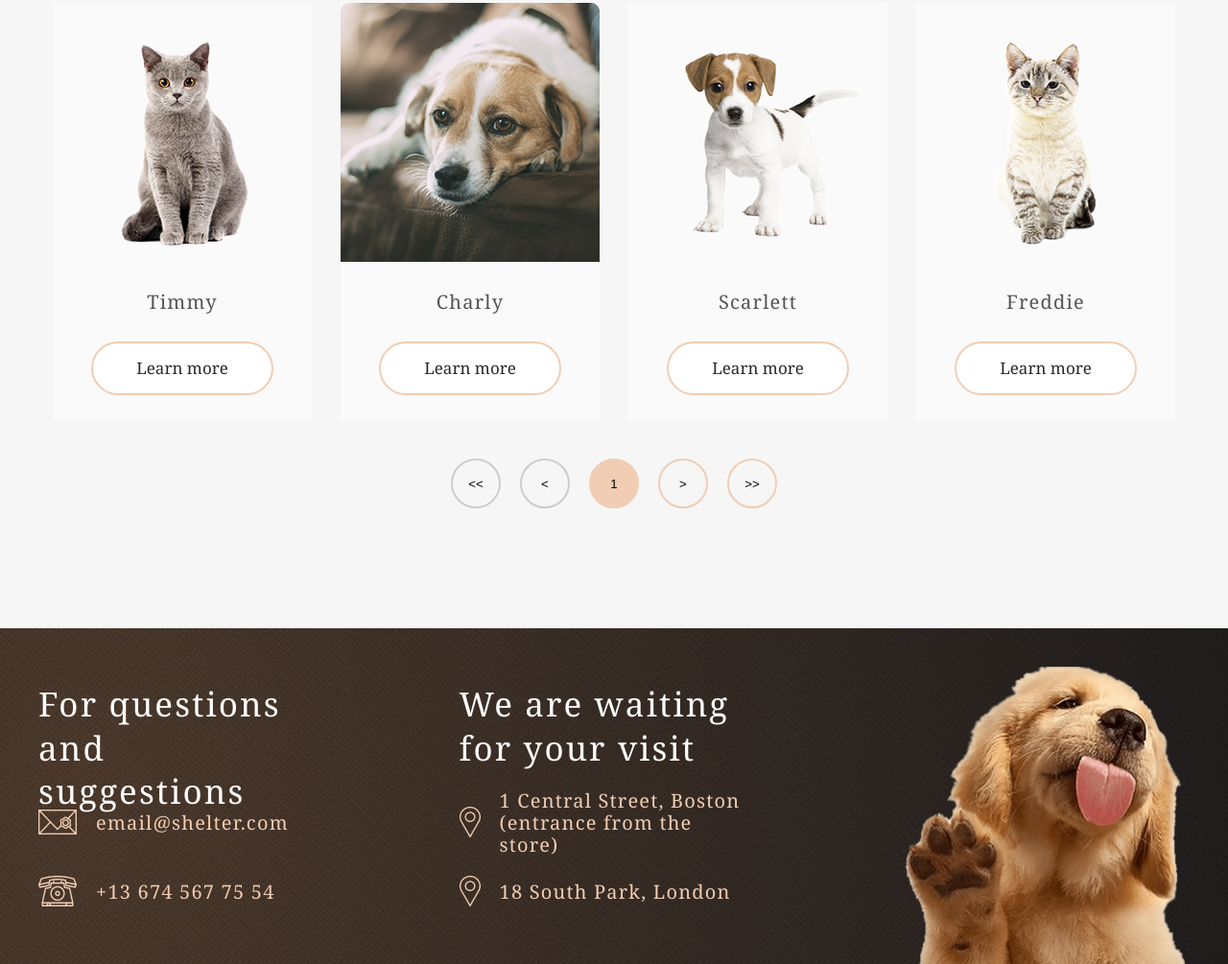
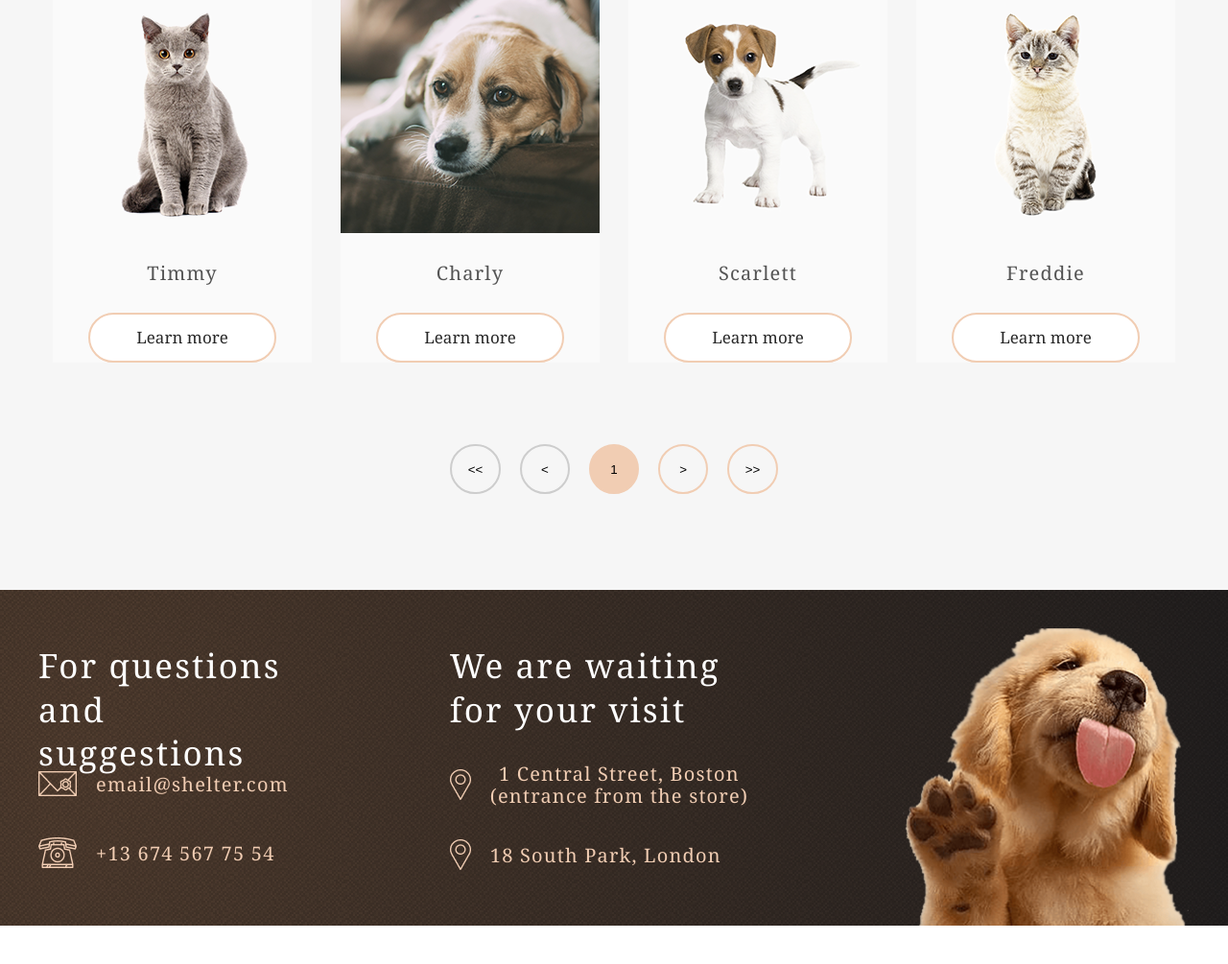
Before and after one commit to RenaSpb/audio-player, a plain HTML site: page shelter/pets.html in a window 1280 px wide. Shown: the part 807-1812 px from the top of the page at 96% size. After the commit the page ends 1772 px from the top, so only its background shows below. Drawn offline with Linux system fonts and the light colour scheme.

Commit message:
feat: pets sixes fixed

```diff
--- a/shelter/pets.css
+++ b/shelter/pets.css
@@ -5,16 +5,26 @@ body, html {
     padding: 0;
 }
 
+.container {
+    min-height: 100vh;
+    max-width: 1280px;
+    position: relative;
+    text-align: center;
+    color: white;
+    margin: 0 auto;
+    display: flex;
+    flex-direction: column;
+    align-items: center;
+    justify-content: center;
+    height: 100%
+}
+
 .nav-logo {
     width: 100%;
-    max-width: 1280px;
-    height: 120px;
     margin: 0 auto;
 }
 
 .nav-logo-content{
-    width: 1200px;
-    height: 60px;
     display: flex;
     padding: 30px 40px;
     justify-content: space-between;
@@ -89,8 +99,6 @@ body, html {
 
 .pets {
     position: relative;
-    width: 1280px;
-    height: 1342px;
     background-color: #F6F6F6;
     margin: 0 auto;
 }
@@ -102,7 +110,7 @@ body, html {
     align-items: center;
 }
 
-.cards-container {
+.cards-content {
     display: flex;
     gap: 40px 30px;
     flex-wrap: wrap;
@@ -115,7 +123,6 @@ body, html {
     position: relative;
     overflow: visible;
     margin: 0 auto;
-    height: 350px;
     background: url('gradient.png'),
     radial-gradient(110.67% 538.64% at 5.73% 50%, #513D2F 0%, #1A1A1C 100%),
     #211F20;
@@ -143,8 +150,6 @@ body, html {
 }
 
 .footer-content {
-    width: 1200px;
-    height: 310px;
     padding: 40px 40px 0 40px;
     display: flex;
     justify-content: center;
@@ -160,22 +165,22 @@ footer h3 {
     letter-spacing: 0.06em;
     margin: 0;
     color: #FFFFFF;
+    text-align: left;
 }
+
 
 .footer-contacts, .footer-locations {
     display: flex;
     flex-direction: column;
-    justify-content: space-between;
     margin-top: 16px;
-    height: 234px;
+}
+
+.footer-contacts {
+    gap: 40px;
 }
 
 .footer-locations {
-    width: 302px;
-}
-
-.footer-contacts {
-    width: 279px;
+    gap: 34px 32px;
 }
 
 .footer h4 {
@@ -186,6 +191,7 @@ footer h3 {
     letter-spacing: 0.06em;
     color: #F1CDB3;
     margin: 0;
+    white-space: nowrap;
 }
 
 .contact-link {
@@ -202,8 +208,6 @@ footer h3 {
 }
 
 .card {
-    width: 270px;
-    height: 435px;
     background-color: #FAFAFA;
     display: flex;
     flex-direction: column;
@@ -229,7 +233,7 @@ footer h3 {
 }
 
 .primary-2 {
-    padding: 15px 45px;
+    padding: 13px 48px;
     gap: 10px;
     cursor: pointer;
     font-family: Georgia, sans-serif;
@@ -263,12 +267,11 @@ footer h3 {
 .buttons-slider {
     display: flex;
     gap: 20px;
+    padding: 45px 0 100px 0;
 }
 
 .button-round {
     border-radius: 100px;
-    width: 52px;
-    height: 52px;
     cursor: pointer;
 }
 
@@ -277,9 +280,18 @@ footer h3 {
     background: #F6F6F6;
 }
 
+.button-2l {
+    padding: 16.5px 16.3px;
+}
+
+.button-1l {
+    padding: 16.5px 20.3px;
+}
+
 .button-active {
     background: #F1CDB3;
     border: 2px solid #F1CDB3;
+    padding: 16.5px 20.3px;
 }
 
 .button-normal {
--- a/shelter/pets.html
+++ b/shelter/pets.html
@@ -4,7 +4,7 @@
     <meta charset="UTF-8">
     <meta name="viewport" content="width=device-width, initial-scale=1.0">
     <link rel="stylesheet" href="pets.css">
-    <link rel="icon" href="/shelter/favicon-32x32.png" type="image/x-icon">
+    <link rel="icon" href="favicon-32x32.png" type="image/x-icon">
     <title>Pets - 1280</title>
     <style>
         html {
@@ -13,6 +13,7 @@
     </style>
 </head>
 <body>
+<div class="container">
     <header class="nav-logo">
         <div class="nav-logo-content">
             <a href="main.html" class="logo">
@@ -30,7 +31,7 @@
     <div id="pets" class="pets">
         <div class="pets-content">
             <h3>Our friends who are looking for a house</h3>
-        <div class="cards-container">
+            <div class="cards-content">
                 <div class="card">
                     <img class="pets-animal" src="pets-katrine.png" alt="Katrine">
                     <p>Katrine</p>
@@ -72,11 +73,11 @@
                     <button class="primary-2" >Learn more</button>
                 </div>
                 <div class="buttons-slider">
-                <button class="button-inactive button-round"><<</button>
-                <button class="button-inactive button-round"><</button>
+                    <button class="button-inactive button-round button-2l"><<</button>
+                    <button class="button-inactive button-round button-1l"><</button>
                     <button class="button-active button-round">1</button>
-                <button class="button-normal button-round">></button>
-                <button class="button-normal button-round">>></button>
+                    <button class="button-normal button-round button-1l">></button>
+                    <button class="button-normal button-round button-2l">>></button>
                 </div>
             </div>
         </div>
@@ -108,5 +109,7 @@
             <img src="footer-puppy.png" alt="Dog" class="footer-puppy">
         </div>
     </footer>
+</div>
+
 </body>
 </html>
```
Lines whose indentation alone changed are shown as unchanged.
